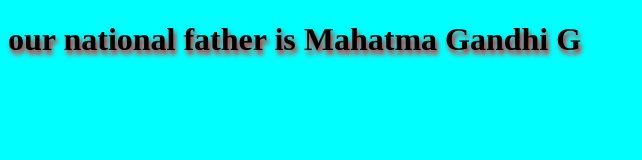
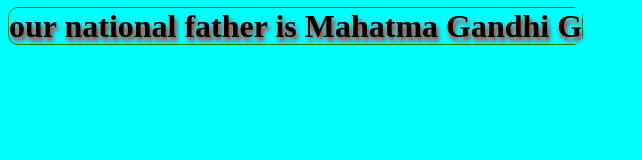
Before and after one commit to sonikaRawat/git-repo, a plain HTML site: page index.html in a window 1280 px wide. Shown: the whole page, without its empty margins (0-642 px from the left). Drawn offline with Linux system fonts and the light colour scheme.

Commit message:
sonika css

```diff
--- a/style.css
+++ b/style.css
@@ -5,4 +5,7 @@
 
 h1 {
     text-shadow: 2px 4px 5px red;
+    border: 1px solid green;
+    border-radius: 10px;
+    display: inline;
 }
```
